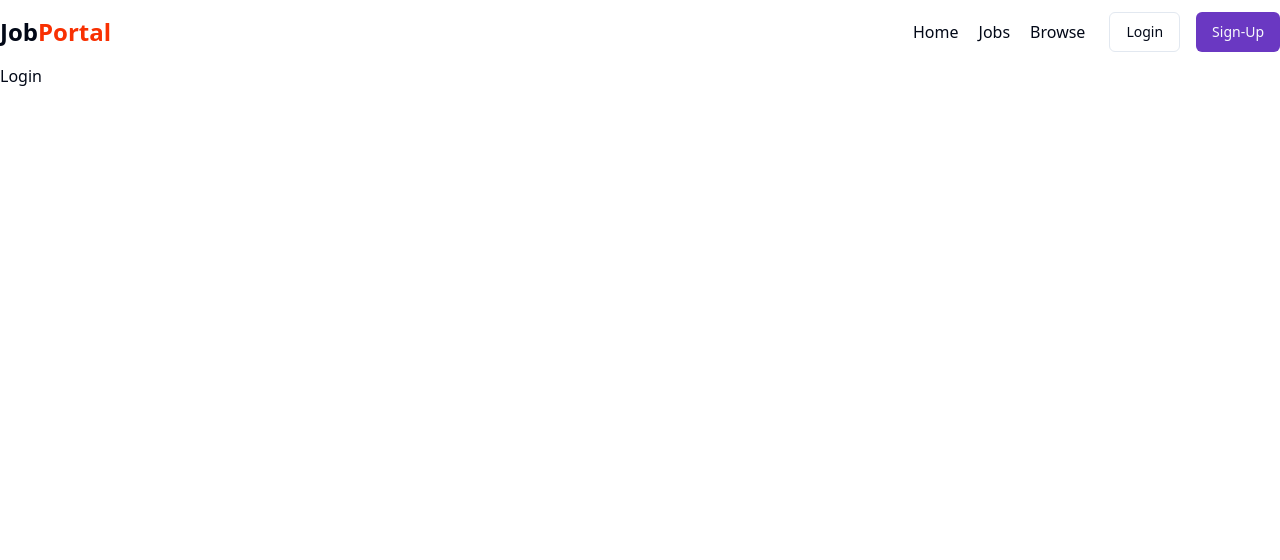
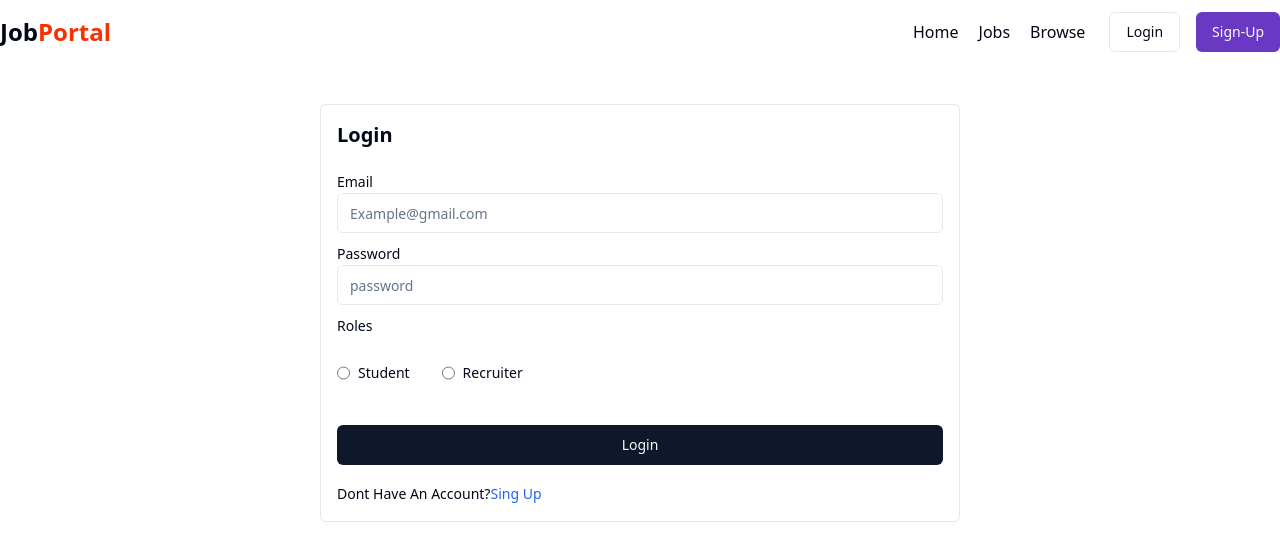
Before and after one commit to iamHarshvardhan10/mern-jobseeking-portal, a React (Vite) app: page /login in a window 1280 px wide. Shown: the top 560 px of the page. Built offline with nearby package versions, Linux system fonts and the light colour scheme.

Commit message:
create Login Page UI

```diff
--- a/src/components/auth/Login.jsx
+++ b/src/components/auth/Login.jsx
@@ -1,9 +1,67 @@
-
+import { Link } from "react-router-dom";
+import { Button } from "../ui/button";
+import { Input } from "../ui/input";
+import { Label } from "../ui/label";
+import { RadioGroup } from "../ui/radio-group";
 
 const Login = () => {
   return (
-    <div>Login</div>
-  )
-}
+    <div>
+      <div className="flex items-center justify-center max-w-7xl mx-auto">
+        <form
+          action=""
+          className="w-1/2 border border-gray-200 rounded-md p-4 my-10"
+        >
+          <h1 className="font-bold text-xl mb-5">Login</h1>
+          <div className="my-2">
+            <Label>Email</Label>
+            <Input type="text" placeholder="Example@gmail.com" />
+          </div>
+          <div className="my-2">
+            <Label>Password</Label>
+            <Input type="password" placeholder="password" />
+          </div>
+          <div className="my-2">
+            <Label>Roles</Label>
+            <div>
+              <RadioGroup
+                defaultValue="comfortable"
+                className="flex items-center gap-8 my-4"
+              >
+                <div className="flex items-center space-x-2">
+                  <Input
+                    type="radio"
+                    name="role"
+                    value="Student"
+                    className="cursor-pointer"
+                  />
+                  <Label htmlFor="r1">Student</Label>
+                </div>
+                <div className="flex items-center space-x-2">
+                  <Input
+                    type="radio"
+                    name="role"
+                    value="Recruiter"
+                    className="cursor-pointer"
+                  />
+                  <Label htmlFor="r2">Recruiter</Label>
+                </div>
+              </RadioGroup>
+            </div>
+          </div>
+          <Button type="submit" className="w-full my-4">
+            Login
+          </Button>
+          <span className="text-sm">
+            Dont Have An Account?
+            <Link to={"/sign-up"} className="text-blue-600">
+              Sing Up
+            </Link>
+          </span>
+        </form>
+      </div>
+    </div>
+  );
+};
 
-export default Login
+export default Login;
```
